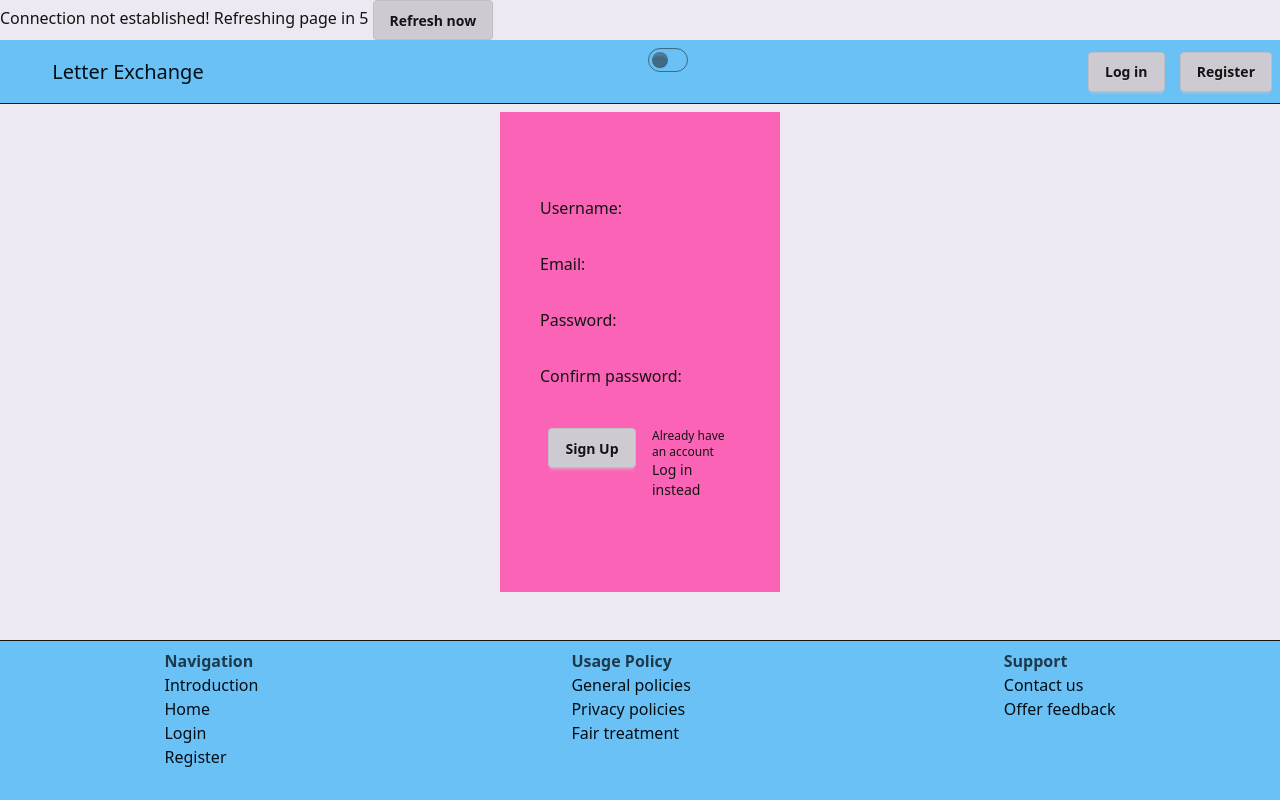
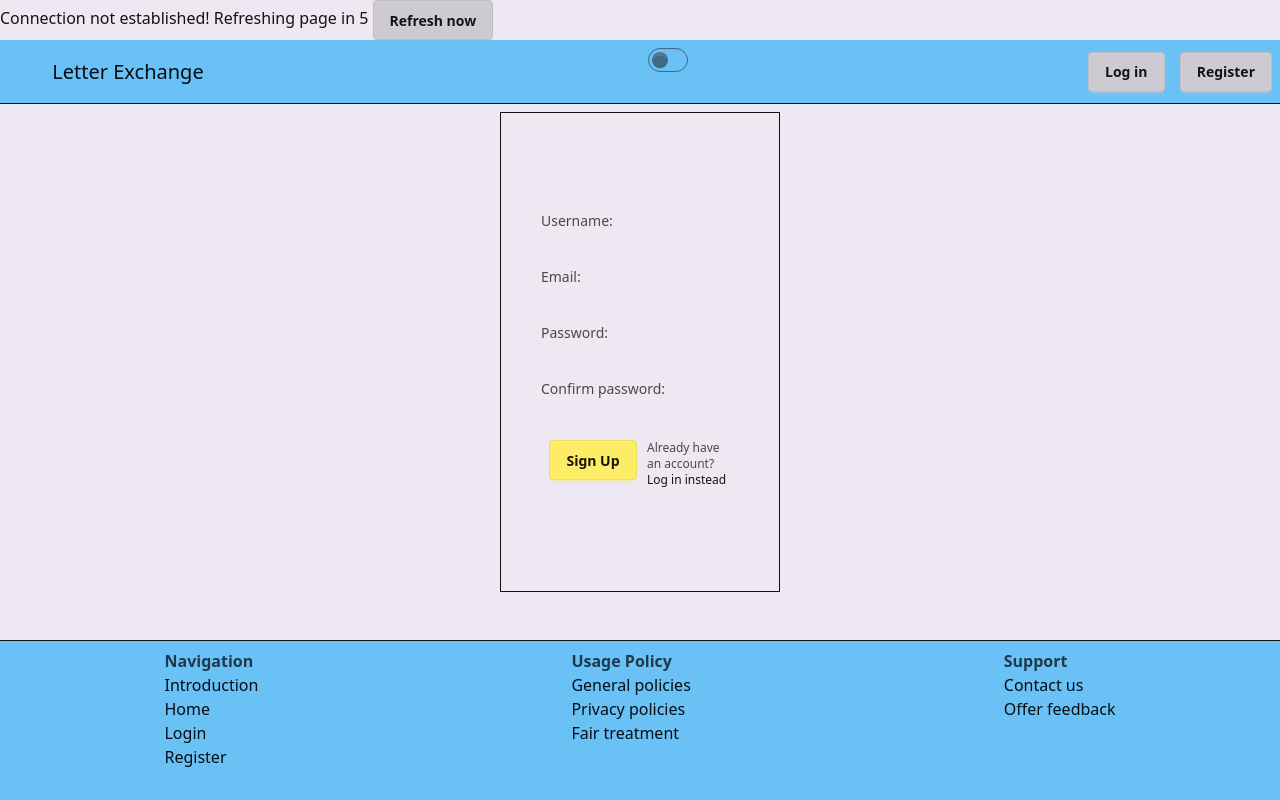
Before and after one commit to mr-top/letter-exchange, a React app in the folder front_end/: page /register in a window 1280 px wide. Built offline with nearby package versions, Linux system fonts and the light colour scheme; no server answers; the HTML template or start-up script is replaced by a standard one.

Commit message:
login and register page redesign

```diff
--- a/front_end/src/components/Login.jsx
+++ b/front_end/src/components/Login.jsx
@@ -1,4 +1,5 @@
 import { useContext, useState } from "react";
+import { Link } from 'react-router-dom';
 
 import { UserContext } from "./utils/UserContext";
 
@@ -18,20 +19,20 @@ function Login() {
   }
 
   return (
-    <form className="flex flex-col justify-center py-2 px-10 w-70 h-80 bg-pink-400" onSubmit={login}>
+    <form className="flex flex-col justify-center py-2 px-10 w-70 h-80 border-1 border-base-content" onSubmit={login}>
       <div className="flex-initial">
-        <label>Username:</label>
+        <label className="opacity-75 text-sm">Username:</label>
         <input type="text" value={username} onChange={e => setUsername(e.currentTarget.value)} className="w-full h-8 px-2" />
       </div>
       <div className="flex-initial">
-        <label>Password:</label>
+        <label className="opacity-75 text-sm">Password:</label>
         <input type="password" value={password} onChange={e => setPassword(e.currentTarget.value)} className="w-full h-8 px-2" />
       </div>
       <div className="flex justify-between p-2">
-        <button className="flex-initial btn w-20" type="submit" disabled={loading}>Log in</button>
+        <button className="flex-initial btn btn-accent w-20" type="submit" disabled={loading}>Log in</button>
         <div className="flex-initial w-20">
-          <p className="text-xs">Don't have an account?</p>
-          <p className="text-sm">Create one</p>
+          <p className="opacity-75 text-xs">Don't have an account?</p>
+          <Link to='/register'><p className="text-sm font-medium">Create one</p></Link>
         </div>
       </div>
       {status && (status.success ? 'It worked' : 'It did not work')}
--- a/front_end/src/components/Register.jsx
+++ b/front_end/src/components/Register.jsx
@@ -1,4 +1,5 @@
 import { useState } from "react";
+import { Link } from "react-router-dom";
 
 import axios from "axios";
 import getGeo from "../utils/getGeo";
@@ -27,32 +28,32 @@ function Register() {
   }
 
   return (
-    <form className="flex flex-col justify-center py-2 px-10 w-70 min-h-100 max-h-120 bg-pink-400" onSubmit={register}>
+    <form className="flex flex-col justify-center py-2 px-10 w-70 min-h-100 max-h-120 border-1 border-base-content" onSubmit={register}>
       <div className="flex-initial">
-        <label>Username:</label>
+        <label className="opacity-75 text-sm">Username:</label>
         <input type="text" value={username} onChange={e => setUsername(e.currentTarget.value)} className={`w-full h-8 px-2 ${tried && username && !inputVerify.checkUsername(username) && 'border-red-400'}`} />
         <p className="text-xs">{tried && username && !inputVerify.checkUsername(username) && 'Username must be made of 6-16 letters'}</p>
       </div>
       <div className="flex-initial">
-        <label>Email:</label>
+        <label className="opacity-75 text-sm">Email:</label>
         <input type="text" value={email} onChange={e => setEmail(e.currentTarget.value)} className={`w-full h-8 px-2 ${tried && email && !inputVerify.checkEmail(email) && 'border-red-400'}`} />
         <p className="text-xs">{tried && email && !inputVerify.checkEmail(email) && 'Must be valid email'}</p>
       </div>
       <div className="flex-initial">
-        <label>Password:</label>
+        <label className="opacity-75 text-sm">Password:</label>
         <input type="password" value={password} onChange={e => setPassword(e.currentTarget.value)} className={`w-full h-8 px-2 ${tried && password && !inputVerify.checkPassword(password) && 'border-red-400'}`} />
         <p className="text-xs">{tried && password && !inputVerify.checkPassword(password) && 'Password must have minimum of 8 characters and once uppercase letter'}</p>
       </div>
       <div className="flex-initial">
-        <label>Confirm password:</label>
+        <label className="opacity-75 text-sm">Confirm password:</label>
         <input type="password" value={confirmPassword} onChange={e => setConfirmPassword(e.currentTarget.value)} className={`w-full h-8 px-2 ${confirmPassword && !inputVerify.checkDuplicate(password, confirmPassword) && 'border-red-400'}`} />
         <p className="text-xs">{confirmPassword && !inputVerify.checkDuplicate(password, confirmPassword) && 'Passwords must match'}</p>
       </div>
       <div className="flex justify-between p-2">
-        <button className="flex-initial btn w-22" type="submit" disabled={loading}>Sign Up</button>
-        <div className="flex-initial w-20">
-          <p className="text-xs">Already have an account</p>
-          <p className="text-sm">Log in instead</p>
+        <button className="flex-initial btn btn-accent w-22" type="submit" disabled={loading}>Sign Up</button>
+        <div className="flex-initial w-21">
+          <p className="opacity-75 text-xs">Already have an account?</p>
+          <Link to='/login'><p className="text-xs font-medium">Log in instead</p></Link>
         </div>
       </div>
     </form>
```
